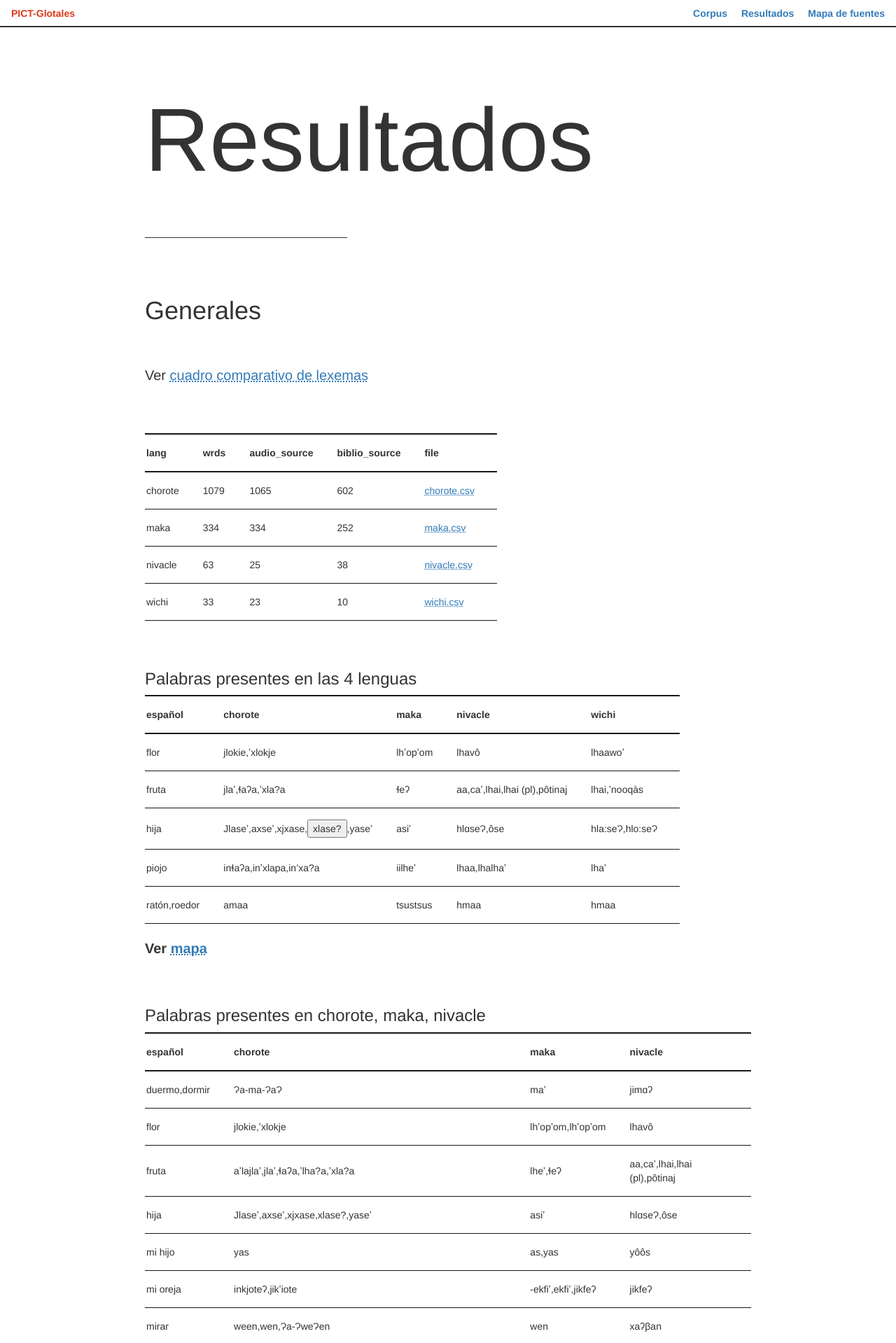
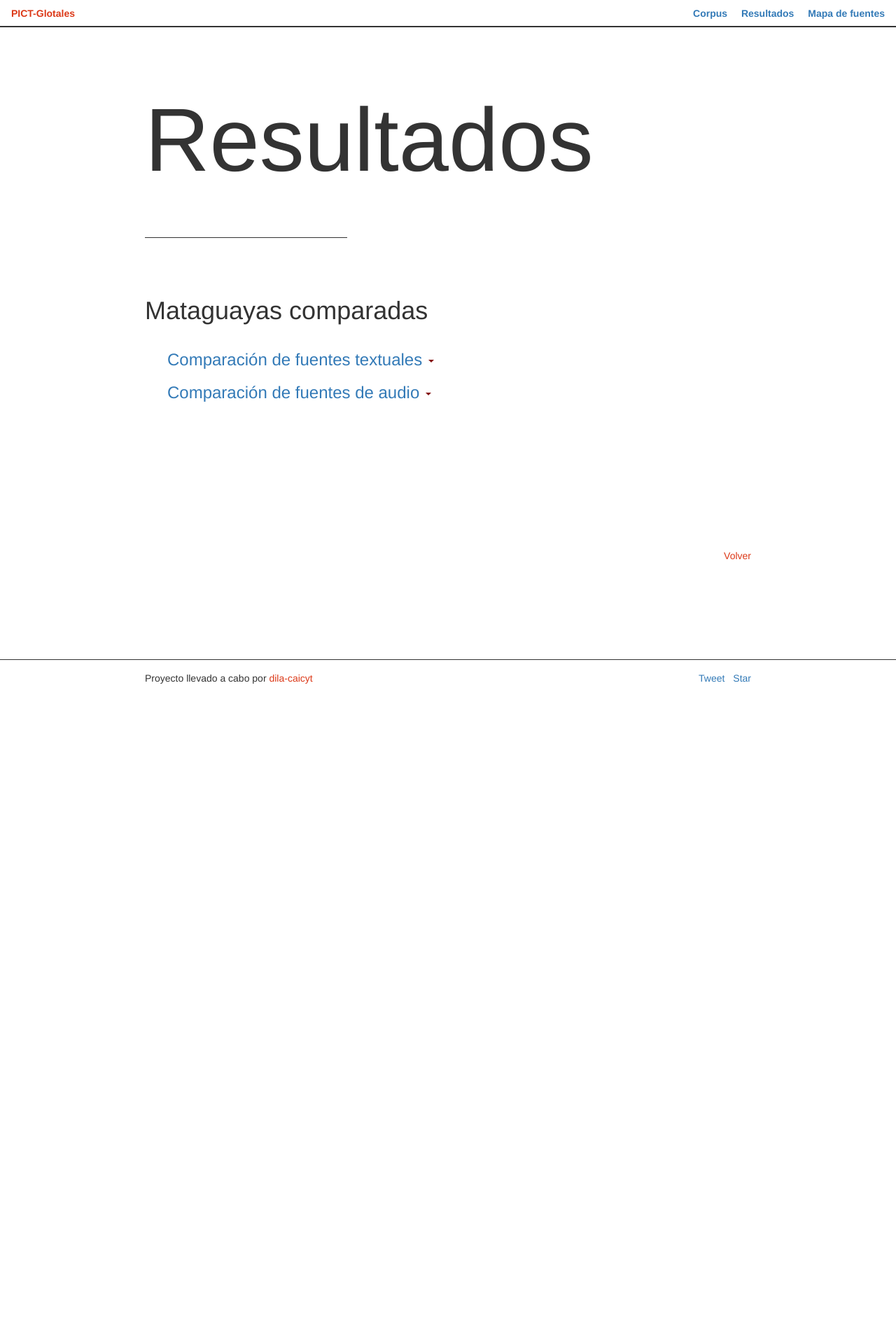
Before and after one commit to dila-ling/pict-glotales, a Jekyll site: the page built from resultados.md, in a window 1280 px wide. Shown: the top 1919 px of the page at 70% size. Built offline with Jekyll 4.4.1, drawn with Linux system fonts in a browser that asks for light colours; nearby versions of some CDN libraries; library files that are not in the unit come from our copies; comment, search, counter and statistics services are not loaded; after the commit the page ends 995 px from its top, so only the background shows below that; some of the changed text lies outside the part shown.

Commit message:
back top link and source name tooltip

```diff
--- /dev/null
+++ b/_data/mataguayas-comparadas-audio.csv
@@ -0,0 +1,6 @@
+espanol,wichi,fuente_wichi,chorote,fuente_chorote,nivacle,fuente_nivacle,maka,fuente_maka
+flor,lhaawoʼ,"Bucca, 1969","jlokie,ʼxlokje","Bucca, 1969",lhavô,"Bucca, 1969",lhʼopʼom,"Gerzenstein, 1985"
+fruta,"lhai,ʼnooqàs","Bucca, 1969","jlaʼ,ɬaʔa,ʼxla?a","Bucca, 1969","aa,caʼ,lhai,pôtinaj","Bucca, 1969",ɬeʔ,"Gerzenstein, 1985"
+hija,"hla:seɁ,hlo:seɁ","Bucca, 1969","Jlaseʼ,axseʼ,xjxase,xlase?,yaseʼ","Pacor, 2005","hlɑseɁ,ôse","Bucca, 1969",asiʼ,"Gerzenstein, 1985"
+piojo,lhaʼ,"Bucca, 1969","inɬaʔa,inʼxlapa,in’xa?a","Bucca, 1969","lhaa,lhalhaʼ","Bucca, 1969",iilheʼ,"Gerzenstein, 1985"
+"ratón, roedor",hmaa,"Bucca, 1969",amaa,"Bucca, 1969",hmaa,"Bucca, 1969",tsustsus,"Gerzenstein, 1985"
--- /dev/null
+++ b/_data/totales_audio.csv
@@ -0,0 +1,5 @@
+Lengua,Palabras,Dur,Fuentes
+chorote,1031,269,"Bucca, 1969; Gerzenstein,1968;Pacor, 2005"
+maká,649,228,"Gerzenstein,1985"
+nivaclé,29,4,"Bucca, 1969"
+wichí,32,3,"Bucca, 1969"
--- a/_includes/head.html
+++ b/_includes/head.html
@@ -22,6 +22,8 @@
   <script src="https://ajax.googleapis.com/ajax/libs/jquery/3.4.1/jquery.min.js"></script>
   <script src="{{ "/assets/js/bootstrap.min.js" | prepend: full_base_url }}"></script>
   <link rel="stylesheet" href="{{ "/assets/css/bootstrap.css" | prepend: full_base_url }}">
+  <link rel="stylesheet" href="{{ "/assets/css/balloon.css" | prepend: full_base_url }}">
+
 
   <link rel="canonical" href="{{ page.url | replace:'index.html','' | prepend: site.baseurl | prepend: site.url }}">
 <!--   <link rel="alternate" type="application/rss+xml" title="{{ site.title }}" href="{{ "/feed.xml" | prepend: site.baseurl | prepend: site.url }}"> -->
--- a/_layouts/default.html
+++ b/_layouts/default.html
@@ -11,6 +11,10 @@
       {{ content }}
     </div>
 
+    <div class="container mx-auto py-4 px-2">
+      <p class="right"><a class="text-accent" href="#">Volver</a></p>
+    </div>
+
     {% include footer.html %}
 
   </body>
--- a/_layouts/home.html
+++ b/_layouts/home.html
@@ -82,6 +82,10 @@
             <p>Ciencias Humanas</p>
           </div>
 
+          <div>
+            <p class="right"><a class="text-accent" href="#">Volver</a></p>
+          </div>
+
       </div>
 
     </div>
--- a/resultados.md
+++ b/resultados.md
@@ -4,177 +4,55 @@
 permalink: /resultados/
 ---
 
-<!-- Agregar cuadro de mataguayas comparadas actualizado por AG-->
 
-<audio id="myAudio">
-  <source src="{{ site.baseurl }}/assets/audio/cinta01_A-xlase.wav" type="audio/wav">
-  Your browser does not support the audio element.
-</audio>
+# Mataguayas comparadas
 
-# Generales
+<div class="py-1 mb-0 ml-3 prose">
+  <a class="no-underline" data-toggle="collapse" href="#texto" role="button" aria-expanded="false" aria-controls="collapseExample"><h3>Comparación de fuentes textuales <span class="caret"/></h3></a>
+  <div class="collapse py-2" id="texto">
+    <p>Cuadro con vocabulario comparado de lenguas mataguayas. Las transcripciones originales registradas en la bibliografía fueron adaptadas al Alfabeto Fonético Internacional. No se modificaron las vocales dobles ya que pueden implicar distintos símbolos fonéticos.</p>
+    <p>Deslice el cursor sobre las palabras para ver la fuente textual.</p>
+    <table class="py-2 mb-4">
+        <tr>
+        <th>Español</th>
+        <th>Wichi</th>
+        <th>Chorote</th>
+        <th>Nivaĉle</th>
+        <th>Maka</th>
+      </tr>
+      {% for row in site.data.mataguayas-comparadas-AG %}
+      <tr>
+        <td>{{ row.espanol }}</td>
+        <td><button class="balloon" data-balloon-pos="up" data-balloon-length="small" data-balloon="{{row.fuente_wichi}}">{{ row.wichi }}</button></td>
+        <td><button class="balloon" data-balloon-pos="up" data-balloon-length="small" data-balloon="{{row.fuente_wichi}}">{{ row.chorote }}</button></td>
+        <td><button class="balloon" data-balloon-pos="up" data-balloon-length="small" data-balloon="{{row.fuente_wichi}}">{{ row.nivacle }}</button></td>
+        <td><button class="balloon" data-balloon-pos="up" data-balloon-length="small" data-balloon="{{row.fuente_wichi}}">{{ row.maka }}</button></td>
+      </tr>
+      {% endfor %}
+    </table>
+  </div>
 
-<br/>
-
-Ver [cuadro comparativo de lexemas][tabla-mataguayas]
-
-<br/>
-
- lang    | wrds  |  audio_source | biblio_source | file
----------|-------|---------------|---------------|--------
-chorote  | 1079  |    1065       |    602        | [chorote.csv][tabla-chorote]
-maka     |  334  |     334       |    252        | [maka.csv][tabla-maka]
-nivacle  |   63  |      25       |     38        | [nivacle.csv][tabla-nivacle]
-wichi    |   33  |      23       |     10        | [wichi.csv][tabla-wichi]
-
-<br/>
-### Palabras presentes en las 4 lenguas
-
-
-español     |chorote                |maka|nivacle|wichi
-------------|-----------------------|----|-------|--------
-flor        |jlokie,ʼxlokje         |lhʼopʼom|lhavô|lhaawoʼ
-fruta       |jlaʼ,ɬaʔa,ʼxla?a       |ɬeʔ|aa,caʼ,lhai,lhai (pl),pôtinaj|lhai,ʼnooqàs
-hija        |Jlaseʼ,axseʼ,xjxase,<button onclick="playAudio()" type="button">xlase?</button>,yaseʼ   |asiʼ|hlɑseɁ,ôse|hla:seɁ,hlo:seɁ
-piojo       |inɬaʔa,inʼxlapa,in’xa?a|iilheʼ|lhaa,lhalhaʼ|lhaʼ
-ratón,roedor|amaa                   |tsustsus|hmaa|hmaa
-
-**Ver [mapa][mapa-lexical]**
-
-<br/>
-### Palabras presentes en chorote, maka, nivacle
-
-| español       | chorote                                                               | maka                | nivacle
-|:--------------|:----------------------------------------------------------------------|:--------------------|:------------------------------|
-| duermo,dormir | Ɂa-ma-ɁaɁ                                                             | maʼ                 | jimɑʔ                         |
-| flor          | jlokie,ʼxlokje                                                        | lhʼopʼom,lhʼopʼom   | lhavô                         |
-| fruta         | aʼlajlaʼ,jlaʼ,ɬaʔa,ʼlha?a,ʼxla?a                                      | lheʼ,ɬeʔ            | aa,caʼ,lhai,lhai (pl),pôtinaj |
-| hija          | Jlaseʼ,axseʼ,xjxase,xlase?,yaseʼ                                      | asiʼ                | hlɑseɁ,ôse                    |
-| mi hijo       | yas                                                                   | as,yas              | yôôs                          |
-| mi oreja      | inkjoteʔ,jikʼiote                                                     | -ekfiʼ,ekfiʼ,jikfeʔ | jikfeʔ                        |
-| mirar         | ween,wen,Ɂa-ɁweɁen                                                    | wen                 | xaʔβan                        |
-| panza         | intse,intseʔe,isi?i,itsʼiʼi,tseʔ,tseʔe                                | kuxii               | vatavtsʼeʼ                    |
-| perro         | alena                                                                 | nunax               | nuu                           |
-| piojo         | inɬaʔa,inʼxa?a,inʼxlapa,inʼxlhaʼa                                     | iilheʼ              | lhaa,lhalhaʼ                  |
-| rama          | aʼlakʼas,jwalistʼak,ʼlhoxsili?,ʼloxsili?                              | lhakxiʼ             | aausej,vatʼoicha              |
-| ratón,roedor  | amaa                                                                  | tsustsus            | hmaa                          |
-| sobrina       | iki?lja,isixnja                                                       | qaʼasi              | faccheʼ                       |
-| talón         | impo?kjo?,impo?o?,impokʼioʼ,impoʔkjoʔ,ipiokʼioʼ,poʔkjoʔ (V1),poʔoʔ (V2)| qoqʼo              | pʼicʼo                        |
-| viene         | naɁm naɁam                                                            | taɬ                 | nam                           |
-| yo pesco      | awoʔo,awoʼo,ʔa-woʔo                                                   | hayqaqaqanhen       | xawoʔ                         |
-
-
-**Ver [mapa][mapa-lexical]**
-
-# Chorote
-
-source                     | wrds  |  type
----------------------------|-------|--------
-[BUCCA_A_02A-chorote.csv][BUCCA-cho]  |  71 |  audio-transcripcion
-[cinta01_A.csv][cinta01_A]            | 116 |  audio-transcripcion
-[cinta01_B_1.csv][cinta01_B_1]        |  29 |  audio-transcripcion
-[cinta03_B.csv][cinta03_B]            |  16 |  audio-transcripcion
-[cinta06_B_2.csv][cinta06_B_2]        |  16 |  audio-transcripcion
-[cinta07_A.csv][cinta07_A]            |  75 |  audio-transcripcion
-[cinta07_B_1.csv][cinta07_B_1]        |  56 |  audio-transcripcion
-CRT001R007I001                        | 160 |  audio-transcripcion
-[CRT001R007I002.csv][CRT001R007I002]  |  95 |  audio-transcripcion
-CRT001R031I001                        | 108 |  audio-transcripcion
-CRT001R032I001                        | 323 |  audio-transcripcion
-[C&G2007.csv][C&G2007]                |  01 |  diccionario
-G1978                                 |  19 |  diccionario
-G1979                                 |  28 |  diccionario
-G1983                                 |  41 |  diccionario
-[D1999.csv][D1999]                    | 504 |  diccionario
-[N1984-cho.csv][N1984-cho]            |  05 |  diccionario
-[C2014b.csv][C2014b]                  |  09 |  diccionario
-[PPcuaderno.csv][PP]                  |  11 |  cuaderno de campo
-
-# Maká
-
-source                        | wrds  |  type
-------------------------------|-------|--------
-[G1994.csv][G1994]      |  02 |  diccionario
-[G1999.csv][G1999]      | 244 |  diccionario
-MCA001R015I001          |  51 | audio-transcripcion
-[Ge_MCA001R016I001.csv][Ge_MCA001R016I001] | 36 |  audio-transcripcion
-[Ge_MCA001R016I002.csv][Ge_MCA001R016I002] | 27 |  audio-transcripcion
-[Ge_MCA001R024I001.csv][Ge_MCA001R024I001] | 82 |  audio-transcripcion
-[Ge_MCA001R024I002.csv][Ge_MCA001R024I002] | 84 |  audio-transcripcion
-MCA001R036I001          | 33 | audio-transcripcion
-MCA001R036I002          | 22 | audio-transcripcion
-[N1999.csv][N1999]      | 01 |  diccionario
-[T2015.csv][T2015]      | 05 |  tesis
-
-# Nivaclé
-
-source                    | wrds  |  type
---------------------------|-------|--------
-[BUCCA_A_02A-nivacle.csv][BUCCA-niv] | 28    |  audio-transcripcion
-[F2014.csv][F2014]               | 03    |  diccionario
-[G2015.csv][G2015]               | 09    |  diccionario
-[NDNAb.csv][NDNAb]               | 12    |  diccionario
-[N1984-niv.csv][N1984-niv]       | 06    |
-[S1996.csv][S1996]               | 11    |  diccionario
-
-
-# Wichi
-
-source                 | wrds  |  type
------------------------|-------|--------
-[BUCCA_A_02A-wichi.csv][BUCCA-wi]  | 32 |  audio-transcripcion
-[Cl2016.csv][Cl2016]               | 03 |  diccionario
-[N1984-wi.csv][N1984-wi]           | 05 |
-[N2014.csv][N2014]                 | 02 |  diccionario
-
-
-
-[BUCCA-cho]:{{ site.baseurl }}/bucca-cho
-[BUCCA-niv]:{{ site.baseurl }}/bucca-niv
-[BUCCA-wi]:{{ site.baseurl }}/bucca-wi
-[C&G2007]:{{ site.baseurl }}/campbell-grondona
-[C2014b]:{{ site.baseurl }}/carol-esbozo
-[CRT001R007I002]:{{ site.baseurl }}/gerz
-[Cl2016]:{{ site.baseurl }}/drayson
-[D1999]:{{ site.baseurl }}/drayson
-[F2014]:{{ site.baseurl }}/drayson
-[G1994]:{{ site.baseurl }}/drayson
-[G1999]:{{ site.baseurl }}/drayson
-[G2015]:{{ site.baseurl }}/drayson
-[Ge_MCA001R016I001]:{{ site.baseurl }}/drayson
-[Ge_MCA001R016I002]:{{ site.baseurl }}/drayson
-[Ge_MCA001R024I001]:{{ site.baseurl }}/gerz-mak-241
-[Ge_MCA001R024I002]:{{ site.baseurl }}/gerz-mak-242
-[N1984-cho]:{{ site.baseurl }}/najlis-cho
-[N1984-niv]:{{ site.baseurl }}/drayson
-[N1984-wi]:{{ site.baseurl }}/drayson
-[N1999]:{{ site.baseurl }}/drayson
-[N2014]:{{ site.baseurl }}/drayson
-[NDNAb]:{{ site.baseurl }}/drayson
-[PP]:{{ site.baseurl }}/pp-cuaderno
-[S1996]:{{ site.baseurl }}/drayson
-[T2015]:{{ site.baseurl }}/drayson
-[cinta01_A]:{{ site.baseurl }}/pacor1a
-[cinta01_B_1]:{{ site.baseurl }}/pacor1b
-[cinta03_B]:{{ site.baseurl }}/pacor3b
-[cinta06_B_2]:{{ site.baseurl }}/pacor6b
-[cinta07_A]:{{ site.baseurl }}/pacor7a
-[cinta07_B_1]:{{ site.baseurl }}/pacor7b
-
-[tabla-mataguayas]:{{ site.baseurl }}/mataguayas-comparadas
-[tabla-chorote]:{{ site.baseurl }}/chorote
-[tabla-maka]:{{ site.baseurl }}/maka
-[tabla-nivacle]:{{ site.baseurl }}/nivacle
-[tabla-wichi]:{{ site.baseurl }}/wichi
-
-[mapa-lexical]:{{ site.baseurl }}/mapa
-[mapa-lexical]:{{ site.baseurl }}/mapa
-
-
-<script>
-var x = document.getElementById("myAudio");
-
-function playAudio() {
-  x.play();
-}
-
-</script>
+  <a class="no-underline" data-toggle="collapse" href="#audio" role="button" aria-expanded="false" aria-controls="collapseExample"><h3>Comparación de fuentes de audio <span class="caret"/></h3></a>
+  <div class="collapse py-2" id="audio">
+    <p>Cuadro con vocabulario comparado de proveniente de <a href="{{site.baseurl}}/transcripciones/">transcripciones</a> de 9h de elicitaciones de trabajo de campo.</p>
+    <p>Deslice el cursor sobre las palabras para ver la fuente textual.</p>
+    <table class="py-1 mb-4">
+        <tr>
+        <th>Español</th>
+        <th>Wichi</th>
+        <th>Chorote</th>
+        <th>Nivaĉle</th>
+        <th>Maka</th>
+      </tr>
+      {% for row in site.data.mataguayas-comparadas-audio %}
+      <tr>
+        <td>{{ row.espanol }}</td>
+        <td><button class="balloon" data-balloon-pos="up" data-balloon-length="small" data-balloon="{{row.fuente_wichi}}">{{ row.wichi }}</button></td>
+        <td><button class="balloon" data-balloon-pos="up" data-balloon-length="small" data-balloon="{{row.fuente_wichi}}">{{ row.chorote }}</button></td>
+        <td><button class="balloon" data-balloon-pos="up" data-balloon-length="small" data-balloon="{{row.fuente_wichi}}">{{ row.nivacle }}</button></td>
+        <td><button class="balloon" data-balloon-pos="up" data-balloon-length="small" data-balloon="{{row.fuente_wichi}}">{{ row.maka }}</button></td>
+      </tr>
+      {% endfor %}
+    </table>
+  </div>
+</div>
```
Also changed, not shown: _data/mataguayas-comparadas-AG.csv (added, +192 -0 lines), corpus.md (+1 -1 lines), resultados-interno.md (added, +178 -0 lines), transcripciones.md (added, +22 -0 lines), _layouts/page.html (line endings or trailing spaces), assets/css/balloon.css (added).
